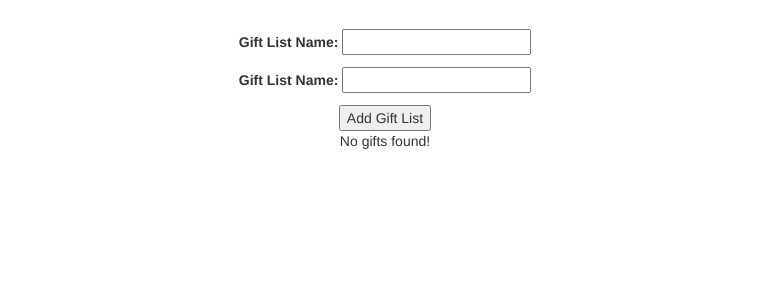
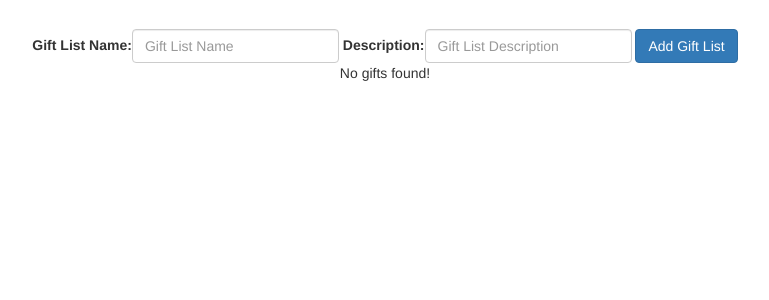
Before and after one commit to erictempleton1/gifttrack, a Django app: page /user/ in a window 1280 px wide. Shown: the part 51-351 px from the top of the page, without its empty margins (255-1024 px from the left). Run offline with Django 3.2, Linux system fonts and the light colour scheme; the visitor is signed in with stand-in values (Sample User, id 1); data that the repository does not hold is empty; some libraries are stand-ins or nearby versions.

Commit message:
fixing naming and adding placeholder text

```diff
--- a/gifttrack/forms.py
+++ b/gifttrack/forms.py
@@ -5,7 +5,7 @@ def base_attrs():
     return {
         'required': True,
         'max_length': 150,
-        'class': 'form-class'
+        'class': 'form-control'
     }
 
 
@@ -71,15 +71,18 @@ class LoginForm(forms.Form):
 
 
 class GiftListForm(forms.Form):
+    mod_base_attrs = base_attrs()
+    mod_base_attrs['placeholder'] = 'Gift List Name'
     name = forms.CharField(
         label="Gift List Name",
         widget=forms.TextInput(
-            attrs=base_attrs()
+            attrs=mod_base_attrs
         )
     )
+    mod_base_attrs['placeholder'] = 'Gift List Description'
     description = forms.CharField(
-        label="Gift List Name",
+        label="Description",
         widget=forms.TextInput(
-            attrs=base_attrs()
+            attrs=mod_base_attrs
         )
     )
--- a/gifttrack/templates/gifttrack/user_page.html
+++ b/gifttrack/templates/gifttrack/user_page.html
@@ -11,12 +11,10 @@
 </ul>
 {% endif %}
 
-<form action="/user/" method="post">
+<form class="form-inline" action="/user/" method="post">
     {% csrf_token %}
-    {{ form.as_p }}
-    <button type="submit" class="">
-        Add Gift List
-    </button>
+    {{ form.as_table }}
+    <button type="submit" class="btn btn-primary">Add Gift List</button>
 </form>
 
 {% if user_gift_lists %}
```
